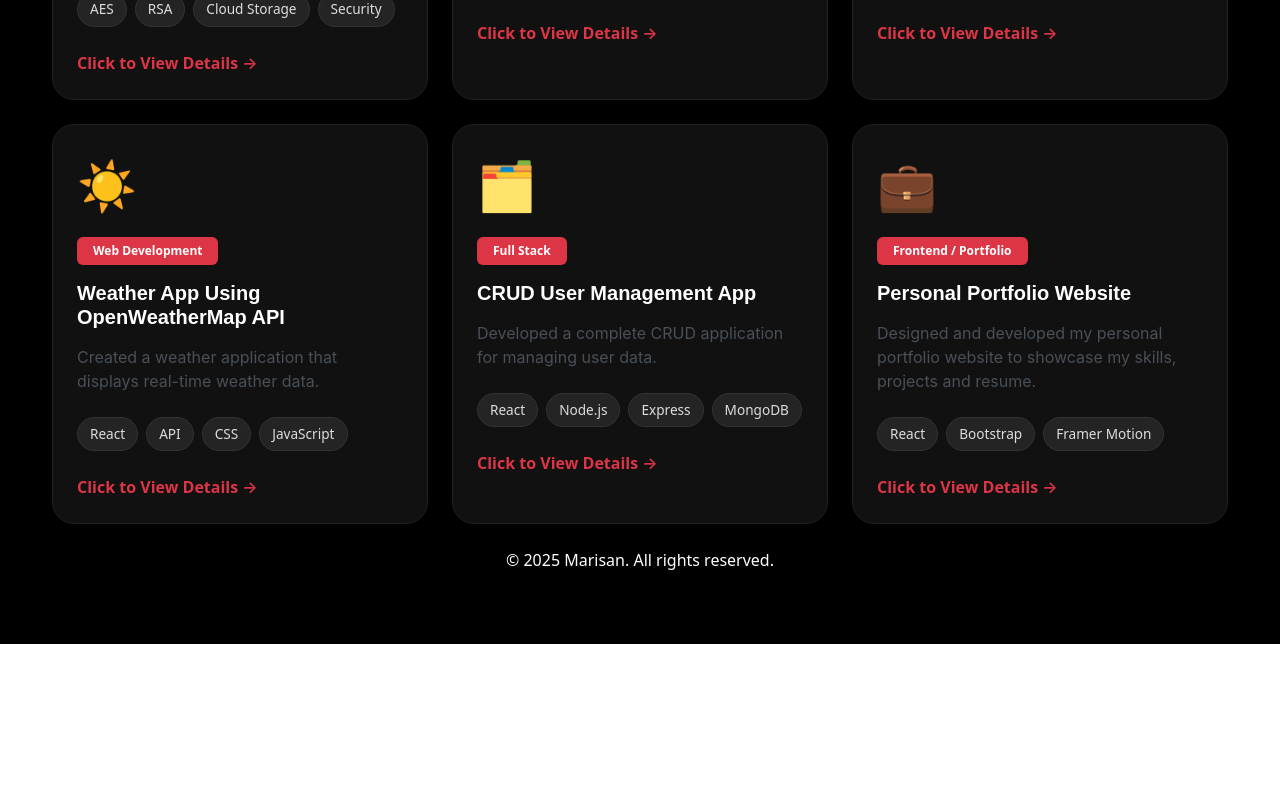
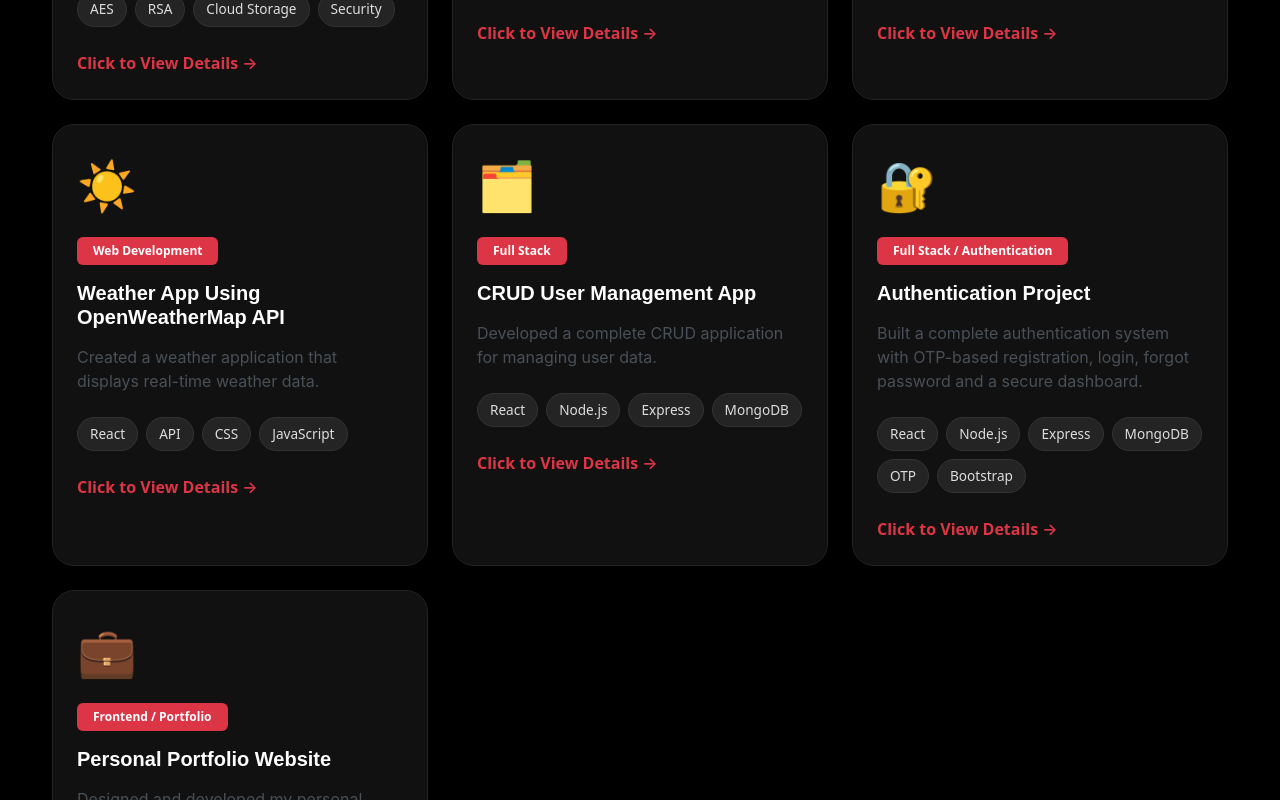
Before and after one commit to marisangithub/portfolio, a React (Vite) app: page /project in a window 1280 px wide. Shown: the part 640-1440 px from the top of the page. Before the commit the page ends 1284 px from the top, so only its background shows below. Built offline with nearby package versions, Linux system fonts and the light colour scheme.

Commit message:
Added portfolio with authentication project

```diff
--- a/src/Project.jsx
+++ b/src/Project.jsx
@@ -54,6 +54,17 @@ const projects = [
       "Users can add, view, update and delete records. The project demonstrates REST API integration, MongoDB connectivity, React state management and a clean responsive interface.",
   },
   {
+    title: "Authentication Project",
+    icon: "🔐",
+    category: "Full Stack / Authentication",
+    tech: ["React", "Node.js", "Express", "MongoDB", "OTP", "Bootstrap"],
+    description:
+      "Built a complete authentication system with OTP-based registration, login, forgot password and a secure dashboard.",
+    details:
+      "This project includes secure login, email OTP verification for registration, forgot password using OTP, password reset and a protected dashboard page. The frontend is built with React and Bootstrap, while the backend uses Node.js, Express and MongoDB Atlas. The project is fully deployed and connected with email-based authentication.",
+    link: "https://authentication-frontend-three.vercel.app/",
+  },
+  {
     title: "Personal Portfolio Website",
     icon: "💼",
     category: "Frontend / Portfolio",
@@ -61,7 +72,7 @@ const projects = [
     description:
       "Designed and developed my personal portfolio website to showcase my skills, projects and resume.",
     details:
-    "The portfolio includes responsive pages, dark mode, project showcase, downloadable resume and smooth animations."
+      "The portfolio includes responsive pages, dark mode, project showcase, downloadable resume and smooth animations.",
   },
 ];
 
@@ -71,7 +82,6 @@ const Project = () => {
   return (
     <div className="bg-black text-white min-vh-100 py-5">
       <div className="container">
-        {/* Heading */}
         <div className="text-center mb-5">
           <motion.h1
             className="display-4 fw-bold text-danger"
@@ -94,7 +104,6 @@ const Project = () => {
           </motion.p>
         </div>
 
-        {/* Cards */}
         <div className="row g-4">
           {projects.map((project, index) => (
             <div className="col-12 col-md-6 col-lg-4" key={index}>
@@ -106,6 +115,7 @@ const Project = () => {
                 viewport={{ once: true }}
                 whileHover={{ y: -10 }}
                 onClick={() => setSelected(project)}
+                style={{ cursor: "pointer" }}
               >
                 <div className="project-icon mb-3">{project.icon}</div>
 
@@ -136,9 +146,11 @@ const Project = () => {
         </div>
       </div>
 
-      {/* Modal */}
       {selected && (
-        <div className="project-modal-overlay" onClick={() => setSelected(null)}>
+        <div
+          className="project-modal-overlay"
+          onClick={() => setSelected(null)}
+        >
           <motion.div
             className="project-modal"
             initial={{ scale: 0.8, opacity: 0 }}
@@ -168,6 +180,17 @@ const Project = () => {
                 </span>
               ))}
             </div>
+
+            {selected.link && (
+              <a
+                href={selected.link}
+                target="_blank"
+                rel="noopener noreferrer"
+                className="btn btn-danger mt-4 px-4 py-2 fw-semibold"
+              >
+                View Live Project ↗
+              </a>
+            )}
           </motion.div>
         </div>
       )}
```
Also changed, not shown: src/assets/fav.png, 1 other file (tests, documents, lock files or other folders). Lines whose indentation alone changed are shown as unchanged.
